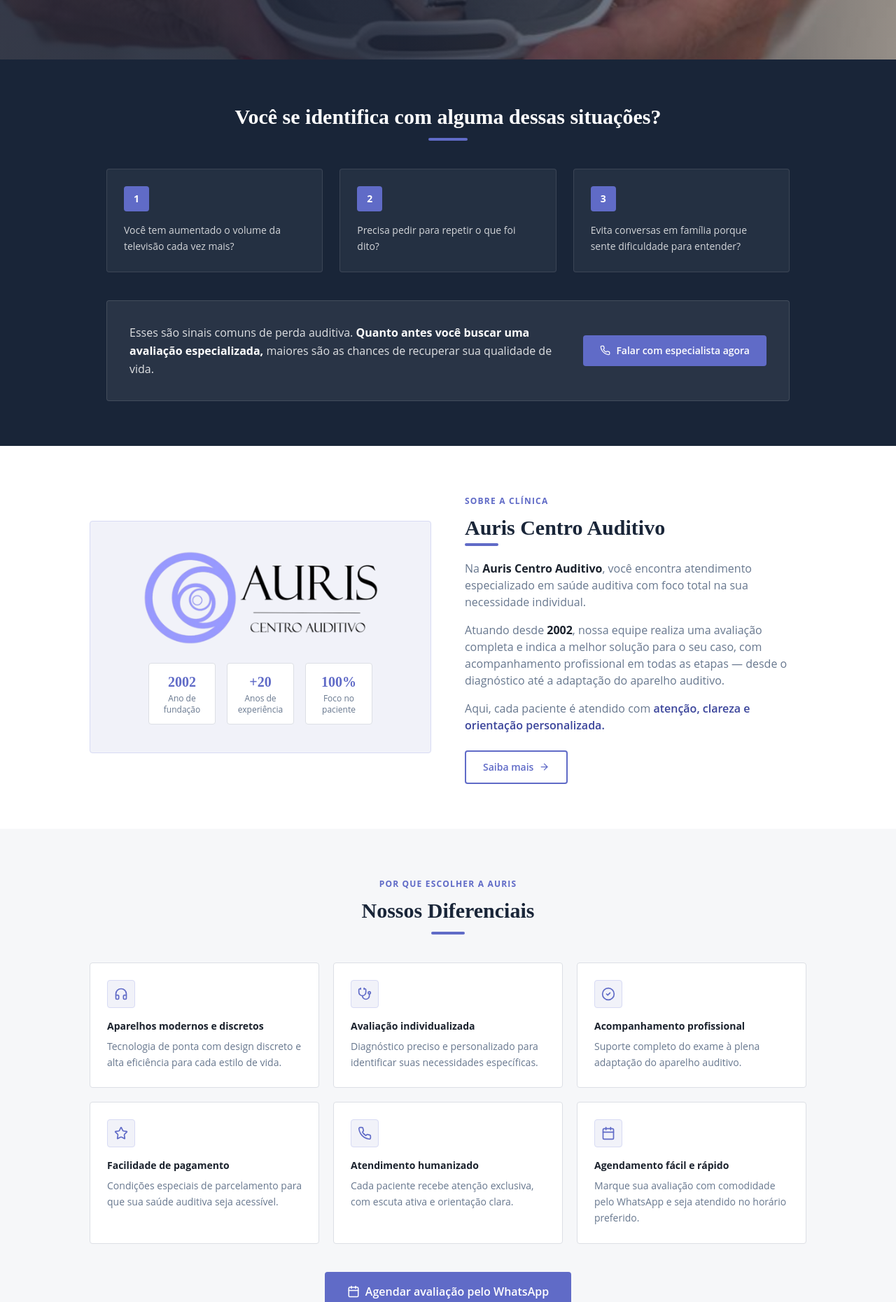
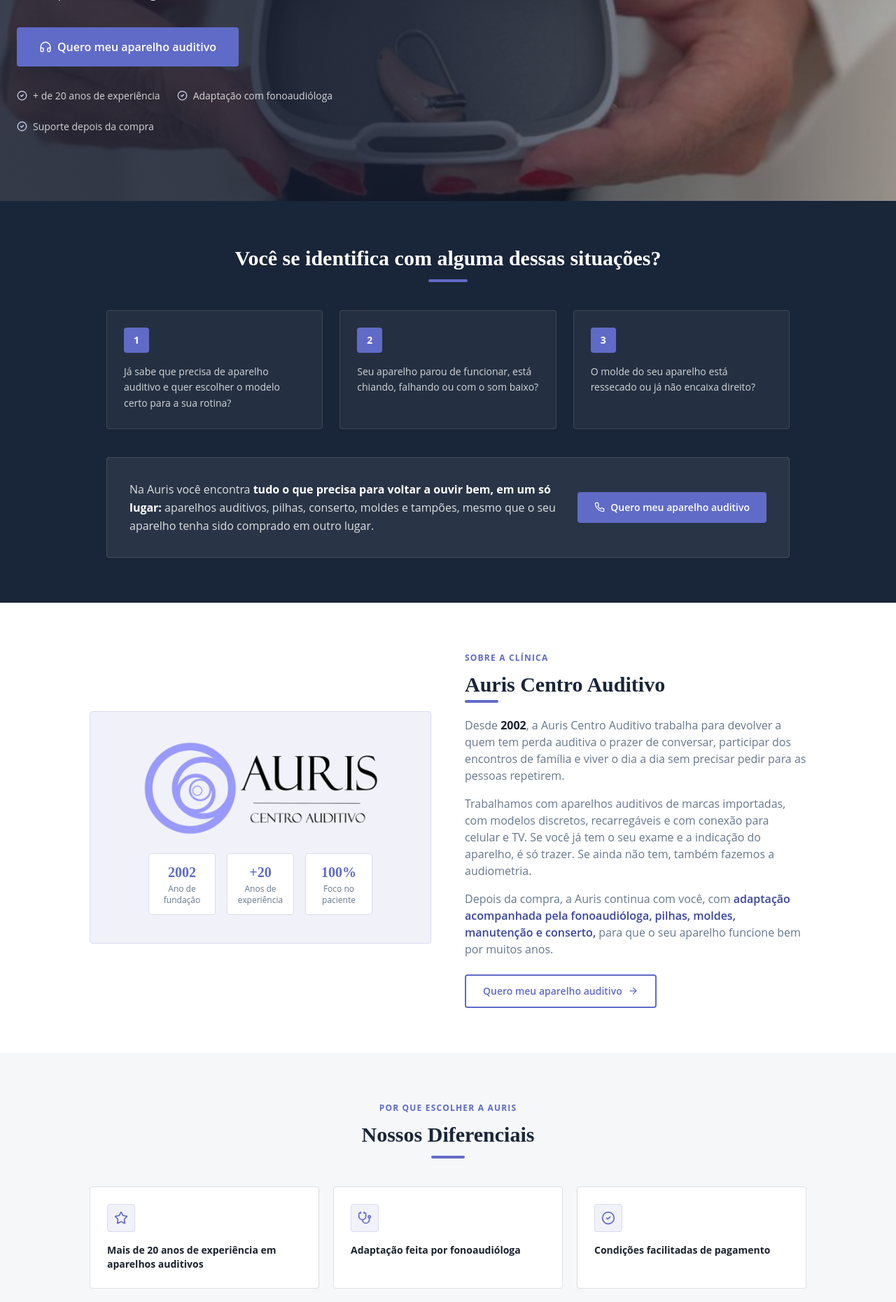
Before and after one commit to pedrohenriquerique/hear-again-hero, a React (Vite) app: page /aparelhos-auditivos in a window 1280 px wide. Shown: the part 600-2460 px from the top of the page at 70% size. Built offline with nearby package versions, Linux system fonts and the light colour scheme; the HTML template or start-up script is replaced by a standard one.

Commit message:
Changes
Co-authored-by: pedrohenriquerique <216584223+pedrohenriquerique@users.noreply.github.com>

```diff
--- a/src/pages/AparelhosAuditivos.tsx
+++ b/src/pages/AparelhosAuditivos.tsx
@@ -140,26 +140,25 @@ const AparelhosAuditivos = () => {
             </div>
 
             <h1
-              className="text-4xl md:text-5xl font-bold mb-5 leading-tight"
+              className="text-3xl md:text-4xl font-bold mb-5 leading-tight"
               style={{ color: "white", fontFamily: "'Playfair Display', serif" }}
             >
-              Volte a ouvir com<br />
-              clareza e segurança
+              Aparelho auditivo moderno e discreto, com adaptação feita por fonoaudióloga e suporte depois da compra
             </h1>
 
             <p className="text-base md:text-lg mb-8" style={{ color: "rgba(255,255,255,0.85)", lineHeight: 1.75 }}>
-              Soluções auditivas completas com acompanhamento profissional para devolver qualidade de vida a você e à sua família.
+              Na Auris Centro Auditivo, você faz a avaliação da sua audição, recebe a indicação do aparelho certo para o seu grau de perda e continua com suporte depois da compra, com pilhas, moldes, manutenção e conserto nas unidades de Campinas, Sumaré, Hortolândia, Paulínia, Cosmópolis e Artur Nogueira.
             </p>
 
             <div className="flex flex-wrap gap-4 items-center">
-              <BtnPrimary href={WHATSAPP_URL} onClick={() => trackWhatsApp("Quero agendar minha avaliação auditiva")} large>
-                <Calendar size={18} />
-                Quero agendar minha avaliação auditiva
+              <BtnPrimary href={WHATSAPP_URL} onClick={() => trackWhatsApp("Quero meu aparelho auditivo")} large>
+                <HeadphonesIcon size={18} />
+                Quero meu aparelho auditivo
               </BtnPrimary>
             </div>
 
             <div className="mt-8 flex flex-wrap gap-6">
-              {["+ de 20 anos de experiência", "Equipe especializada", "Tecnologia de ponta"].map((t) => (
+              {["+ de 20 anos de experiência", "Adaptação com fonoaudióloga", "Suporte depois da compra"].map((t) => (
                 <div key={t} className="flex items-center gap-2 text-sm" style={{ color: "rgba(255,255,255,0.80)" }}>
                   <CheckCircle2 size={15} style={{ color: "hsl(var(--primary-light))" }} />
                   {t}
@@ -187,9 +186,9 @@ const AparelhosAuditivos = () => {
 
           <div className="grid md:grid-cols-3 gap-6 mb-10">
             {[
-              "Você tem aumentado o volume da televisão cada vez mais?",
-              "Precisa pedir para repetir o que foi dito?",
-              "Evita conversas em família porque sente dificuldade para entender?",
+              "Já sabe que precisa de aparelho auditivo e quer escolher o modelo certo para a sua rotina?",
+              "Seu aparelho parou de funcionar, está chiando, falhando ou com o som baixo?",
+              "O molde do seu aparelho está ressecado ou já não encaixa direito?",
             ].map((item, i) => (
               <div
                 key={i}
@@ -214,14 +213,14 @@ const AparelhosAuditivos = () => {
             style={{ background: "rgba(255,255,255,0.07)", border: "1px solid rgba(255,255,255,0.12)" }}
           >
             <p className="text-base leading-relaxed" style={{ color: "rgba(255,255,255,0.85)", maxWidth: 620 }}>
-              Esses são sinais comuns de perda auditiva.{" "}
-              <strong style={{ color: "white" }}>Quanto antes você buscar uma avaliação especializada,</strong>{" "}
-              maiores são as chances de recuperar sua qualidade de vida.
+              Na Auris você encontra{" "}
+              <strong style={{ color: "white" }}>tudo o que precisa para voltar a ouvir bem, em um só lugar:</strong>{" "}
+              aparelhos auditivos, pilhas, conserto, moldes e tampões, mesmo que o seu aparelho tenha sido comprado em outro lugar.
             </p>
             <div className="flex-shrink-0">
-              <BtnPrimary href={WHATSAPP_URL} onClick={() => trackWhatsApp("Falar com especialista agora")}>
+              <BtnPrimary href={WHATSAPP_URL} onClick={() => trackWhatsApp("Quero meu aparelho auditivo")}>
                 <Phone size={15} />
-                Falar com especialista agora
+                Quero meu aparelho auditivo
               </BtnPrimary>
             </div>
           </div>
@@ -273,22 +272,20 @@ const AparelhosAuditivos = () => {
               <h2 className="text-2xl md:text-3xl font-bold mt-2 mb-1">Auris Centro Auditivo</h2>
               <div className="h-1 w-12 rounded mb-5" style={{ background: "hsl(var(--primary))" }} />
               <p className="text-base mb-4" style={{ color: "hsl(var(--muted-foreground))" }}>
-                Na <strong style={{ color: "hsl(var(--foreground))" }}>Auris Centro Auditivo</strong>, você encontra
-                atendimento especializado em saúde auditiva com foco total na sua necessidade individual.
+                Desde <strong style={{ color: "hsl(var(--foreground))" }}>2002</strong>, a Auris Centro Auditivo trabalha para devolver a quem tem perda auditiva o prazer de conversar, participar dos encontros de família e viver o dia a dia sem precisar pedir para as pessoas repetirem.
               </p>
               <p className="text-base mb-4" style={{ color: "hsl(var(--muted-foreground))" }}>
-                Atuando desde <strong style={{ color: "hsl(var(--foreground))" }}>2002</strong>, nossa equipe realiza
-                uma avaliação completa e indica a melhor solução para o seu caso, com acompanhamento profissional em
-                todas as etapas — desde o diagnóstico até a adaptação do aparelho auditivo.
+                Trabalhamos com aparelhos auditivos de marcas importadas, com modelos discretos, recarregáveis e com conexão para celular e TV. Se você já tem o seu exame e a indicação do aparelho, é só trazer. Se ainda não tem, também fazemos a audiometria.
               </p>
               <p className="text-base mb-6" style={{ color: "hsl(var(--muted-foreground))" }}>
-                Aqui, cada paciente é atendido com{" "}
+                Depois da compra, a Auris continua com você, com{" "}
                 <em className="not-italic font-semibold" style={{ color: "hsl(var(--primary-dark))" }}>
-                  atenção, clareza e orientação personalizada.
-                </em>
+                  adaptação acompanhada pela fonoaudióloga, pilhas, moldes, manutenção e conserto,
+                </em>{" "}
+                para que o seu aparelho funcione bem por muitos anos.
               </p>
-              <BtnOutline href={WHATSAPP_URL} onClick={() => trackWhatsApp("Saiba mais")}>
-                Saiba mais <ArrowRight size={15} />
+              <BtnOutline href={WHATSAPP_URL} onClick={() => trackWhatsApp("Quero meu aparelho auditivo")}>
+                Quero meu aparelho auditivo <ArrowRight size={15} />
               </BtnOutline>
             </div>
           </div>
@@ -310,12 +307,11 @@ const AparelhosAuditivos = () => {
 
           <div className="grid md:grid-cols-2 lg:grid-cols-3 gap-5 max-w-5xl mx-auto mb-10">
             {[
-              { icon: HeadphonesIcon, title: "Aparelhos modernos e discretos", desc: "Tecnologia de ponta com design discreto e alta eficiência para cada estilo de vida." },
-              { icon: Stethoscope, title: "Avaliação individualizada", desc: "Diagnóstico preciso e personalizado para identificar suas necessidades específicas." },
-              { icon: CheckCircle2, title: "Acompanhamento profissional", desc: "Suporte completo do exame à plena adaptação do aparelho auditivo." },
-              { icon: Star, title: "Facilidade de pagamento", desc: "Condições especiais de parcelamento para que sua saúde auditiva seja acessível." },
-              { icon: Phone, title: "Atendimento humanizado", desc: "Cada paciente recebe atenção exclusiva, com escuta ativa e orientação clara." },
-              { icon: Calendar, title: "Agendamento fácil e rápido", desc: "Marque sua avaliação com comodidade pelo WhatsApp e seja atendido no horário preferido." },
+              { icon: Star, title: "Mais de 20 anos de experiência em aparelhos auditivos" },
+              { icon: Stethoscope, title: "Adaptação feita por fonoaudióloga" },
+              { icon: CheckCircle2, title: "Condições facilitadas de pagamento" },
+              { icon: MapPin, title: "6 unidades em 6 cidades diferentes, com suporte depois da compra" },
+              { icon: HeadphonesIcon, title: "Conserto e moldes também para aparelhos comprados em outros lugares" },
             ].map((item, i) => (
               <div
                 key={i}
@@ -328,20 +324,17 @@ const AparelhosAuditivos = () => {
                 >
                   <item.icon size={20} style={{ color: "hsl(var(--primary))" }} />
                 </div>
-                <h3 className="font-bold text-sm mb-2" style={{ color: "hsl(var(--foreground))", fontFamily: "'Open Sans', sans-serif" }}>
+                <h3 className="font-bold text-sm" style={{ color: "hsl(var(--foreground))", fontFamily: "'Open Sans', sans-serif" }}>
                   {item.title}
                 </h3>
-                <p className="text-sm leading-relaxed" style={{ color: "hsl(var(--muted-foreground))" }}>
-                  {item.desc}
-                </p>
               </div>
             ))}
           </div>
 
           <div className="text-center">
-            <BtnPrimary href={WHATSAPP_URL} onClick={() => trackWhatsApp("Agendar avaliação pelo WhatsApp")} large>
-              <Calendar size={18} />
-              Agendar avaliação pelo WhatsApp
+            <BtnPrimary href={WHATSAPP_URL} onClick={() => trackWhatsApp("Quero meu aparelho auditivo")} large>
+              <HeadphonesIcon size={18} />
+              Quero meu aparelho auditivo
             </BtnPrimary>
           </div>
         </div>
@@ -364,18 +357,18 @@ const AparelhosAuditivos = () => {
             {[
               {
                 step: "01",
-                title: "Agende sua avaliação auditiva",
-                desc: "Entre em contato com nossa equipe e escolha o melhor dia e horário para seu atendimento.",
+                title: "Fale com a nossa equipe",
+                desc: "Tire suas dúvidas sobre aparelho auditivo com a nossa equipe e agende seu horário na unidade mais perto de você.",
               },
               {
                 step: "02",
-                title: "Realize seus exames com especialista",
-                desc: "A fonoaudióloga realiza a avaliação auditiva completa para identificar seu grau de perda e suas necessidades específicas.",
+                title: "Traga o seu exame",
+                desc: "É só trazer o seu exame e a indicação que a gente apresenta os modelos adequados para o seu caso. Se ainda não tem, também fazemos a audiometria.",
               },
               {
                 step: "03",
-                title: "Receba a indicação e inicie a adaptação",
-                desc: "Com base no diagnóstico, indicamos o aparelho auditivo mais adequado e acompanhamos todo o processo de adaptação para garantir conforto e eficiência.",
+                title: "Faça a adaptação do aparelho",
+                desc: "O seu aparelho é regulado e ajustado pela fonoaudióloga de acordo com o seu grau de perda, o seu conforto e as situações do seu dia a dia, com acompanhamento até você se acostumar com ele.",
               },
             ].map((item, i) => (
               <div key={i} className="flex gap-6 mb-0 last:mb-0">
@@ -427,14 +420,14 @@ const AparelhosAuditivos = () => {
             href={WHATSAPP_URL}
             target="_blank"
             rel="noopener noreferrer"
-            onClick={() => trackWhatsApp("Agendar minha avaliação agora")}
+            onClick={() => trackWhatsApp("Quero escolher meu aparelho auditivo")}
             className="inline-flex items-center gap-3 px-8 py-4 rounded font-bold text-base transition-colors duration-200 cursor-pointer border-0 no-underline"
             style={{ background: "white", color: "hsl(var(--primary-dark))" }}
             onMouseEnter={(e) => (e.currentTarget.style.background = "hsl(var(--primary-soft))")}
             onMouseLeave={(e) => (e.currentTarget.style.background = "white")}
           >
-            <Calendar size={18} />
-            Agendar minha avaliação agora
+            <HeadphonesIcon size={18} />
+            Quero escolher meu aparelho auditivo
           </a>
         </div>
       </section>
```
